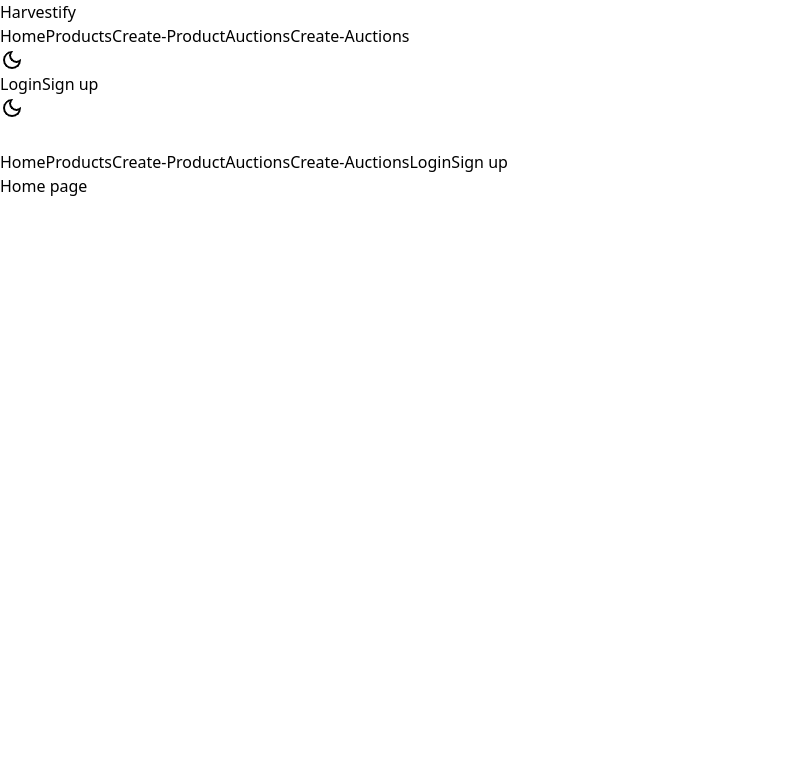
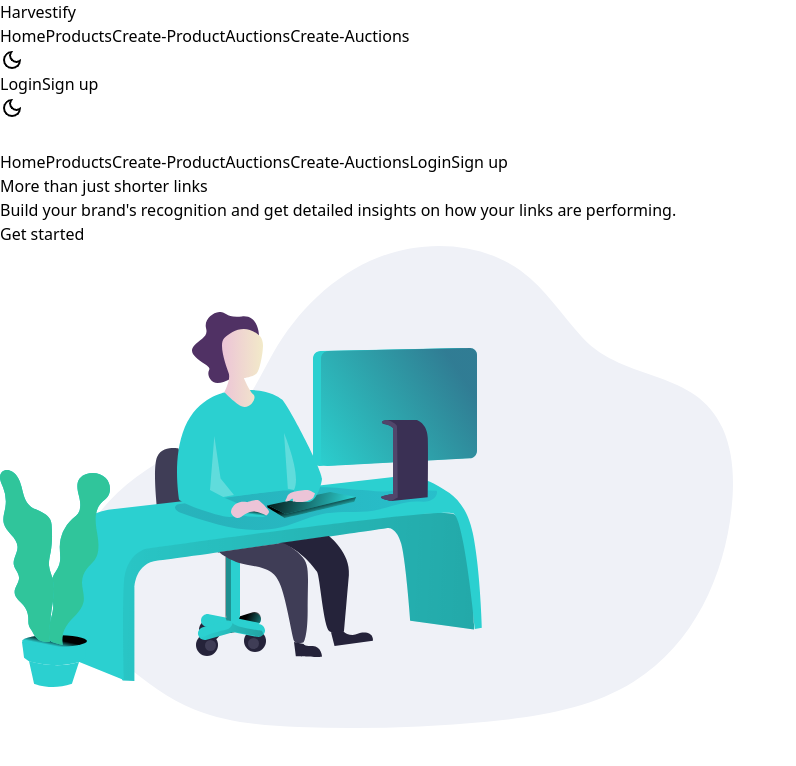
Before and after one commit to Rakhshan90/Harvestify-Frontend, a React (Vite) app: page / in a window 1280 px wide. Shown: the top 766 px of the page, without its empty margins (0-796 px from the left). Built offline with nearby package versions, Linux system fonts and the light colour scheme.

Commit message:
hero section implemented

```diff
--- a/src/Components/Home.jsx
+++ b/src/Components/Home.jsx
@@ -1,10 +1,29 @@
 import React from 'react'
+import hero from './illustration-working.svg'
 
 const Home = () => {
   return (
-    <div>
-        Home page
+    // <!-- hero section -->
+  <section id="hero" className='dark:bg-slate-800 dark:text-white'>
+    <div className="container flex flex-col-reverse mx-auto p-6 lg:px-12 lg:flex-row">
+      {/* <!-- content container --> */}
+      <div className="flex flex-col space-y-10 mb-44 lg:mt-16 lg:w-1/2 xl:mb-52">
+        <h1 className="text-5xl text-center font-bold lg:text-6xl lg:max-w-md lg:text-left">More than just shorter links
+        </h1>
+        <p className="text-2xl text-gray-400 text-center lg:max-w-md lg:text-left">Build your brand's recognition and get
+          detailed
+          insights on how your links are performing.</p>
+        <div className="mx-auto lg:mx-0">
+          <button className="py-5 px-10 text-2xl bg-teal-500 text-white rounded-full hover:opacity-50">Get
+            started</button>
+        </div>
+      </div>
+      {/* <!-- img container--> */}
+      <div className="mb-24 mx-auto md:w-180 lg:mb-0 lg:w-1/2">
+        <img src={hero} alt="" />
+      </div>
     </div>
+  </section>
   )
 }
 
```
Also changed, not shown: src/Components/illustration-working.svg (added).
